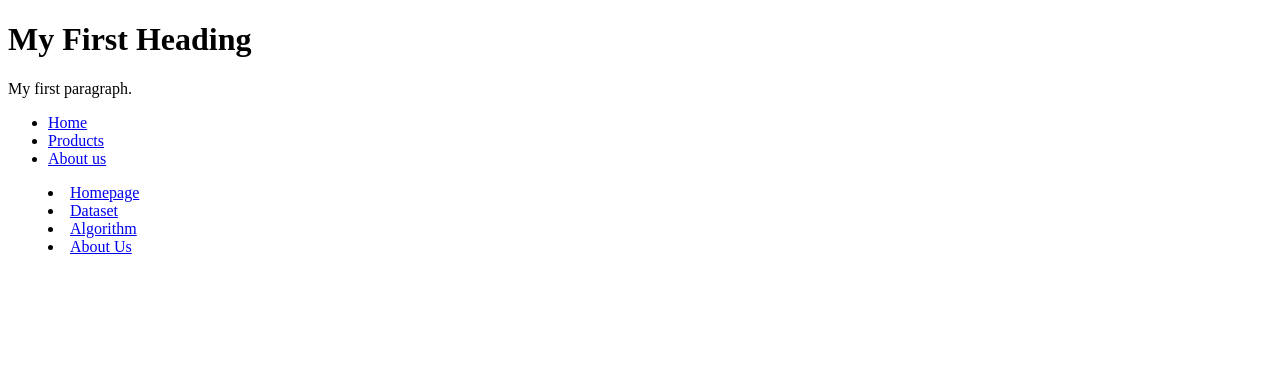
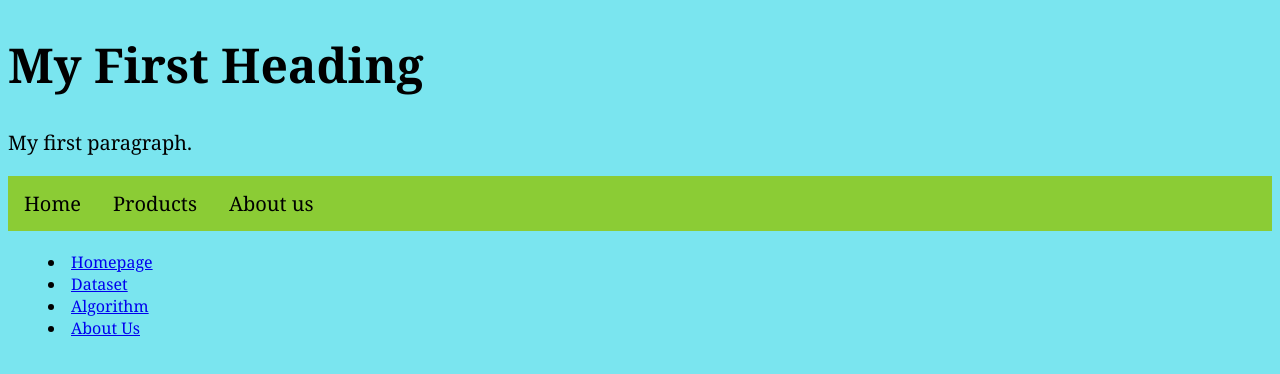
Before and after one commit to sewalemw-ctrl/conceptualising-an-algorithm_P1, a plain HTML site: page Website/index.html in a window 1280 px wide. Drawn offline with Linux system fonts and the light colour scheme; files that its build step writes are made by us from their sources.

Commit message:
Update index.html

```diff
--- a/Website/index.html
+++ b/Website/index.html
@@ -7,7 +7,7 @@
     <head>
     <meta charset="UTF-8">
     <meta name="viewport" content="width=device-width, initial-scale=1.0">
-    <link rel="stylesheet" type="text/css" href="css"/>
+    <link rel="stylesheet" type="text/css" href="style.css"/>
     <title>Navigation bar</title>
 </head>
 <body>
```
